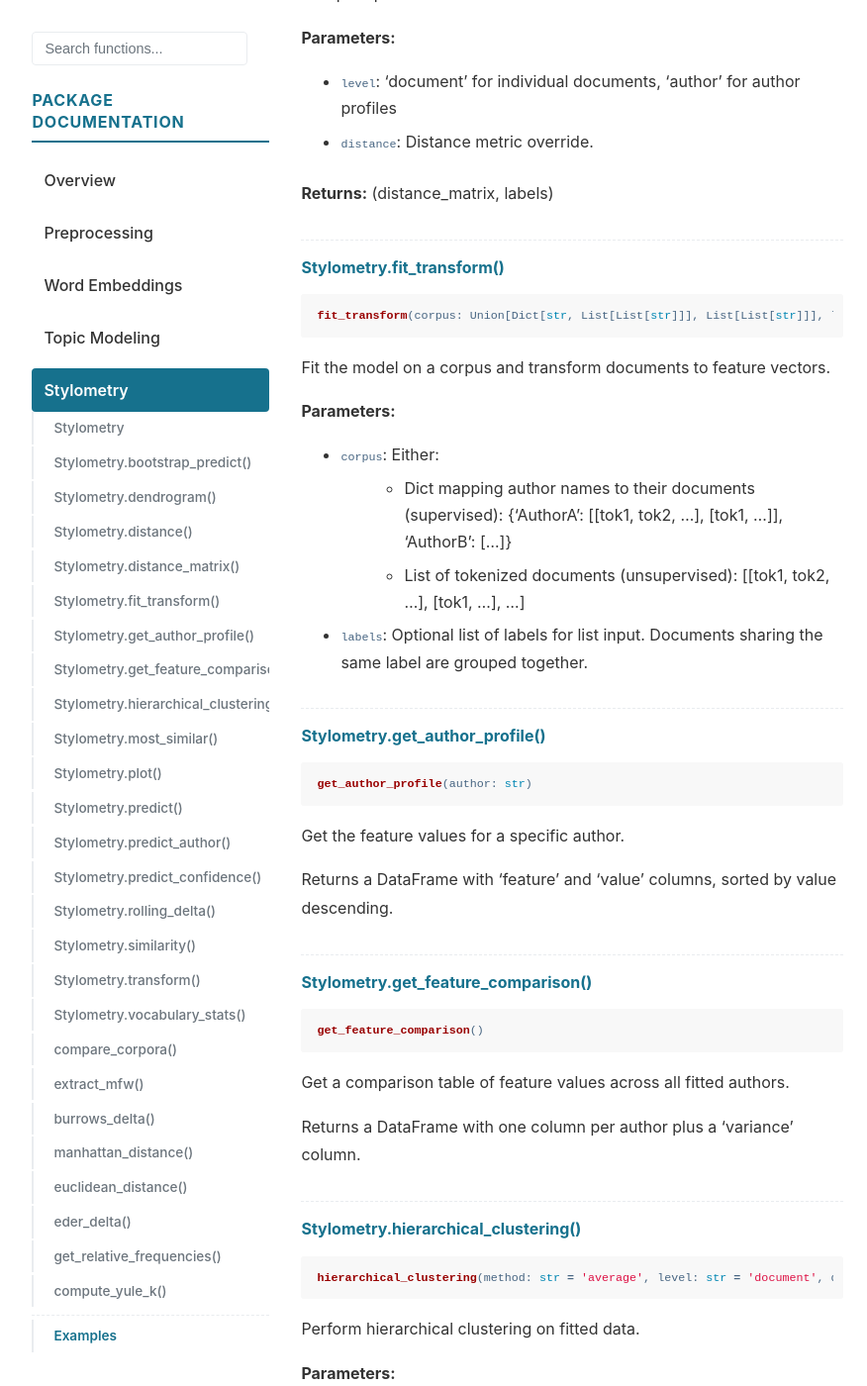
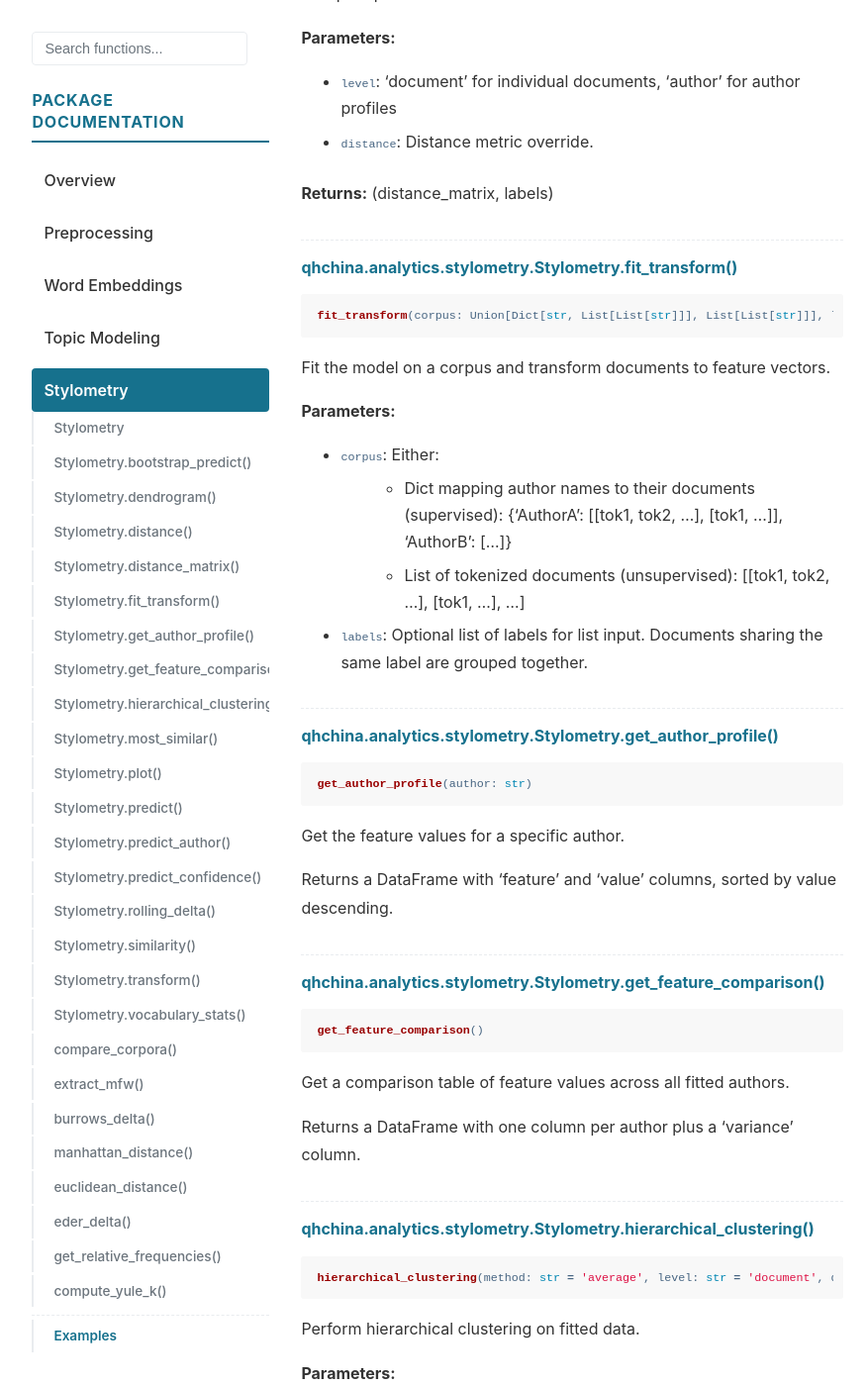
Before and after one commit to mcjkurz/qhchina-web, a Jekyll site: the page built from docs/stylometry/index.md, in a window 1280 px wide and 1400 px high, scrolled down 5213 px. Shown: the whole window at 99% size, without its empty margins (198-1074 px from the left). Built offline with Jekyll 4.4.1, drawn with Linux system fonts in a browser that asks for light colours; comment, search, counter and statistics services are not loaded; some of the changed text lies outside the part shown.

````diff
--- a/docs/stylometry/index.md
+++ b/docs/stylometry/index.md
@@ -96,7 +96,7 @@ dist = stylo.distance('鲁迅_1', '沈从文_1')     # Compare two documents (lo
 
 <!-- API-START -->
 
-<h3 id="stylometry">Stylometry</h3>
+<h3 id="stylometry">qhchina.analytics.stylometry.Stylometry</h3>
 
 ```python
 Stylometry(
@@ -165,7 +165,7 @@ stylo.dendrogram()  # Hierarchical clustering
 author, confidence = stylo.predict(disputed_tokens)
 ```
 
-<h4 id="stylometry-bootstrap_predict">Stylometry.bootstrap_predict()</h4>
+<h4 id="stylometry-bootstrap_predict">qhchina.analytics.stylometry.Stylometry.bootstrap_predict()</h4>
 
 ```python
 bootstrap_predict(text: List[str], n_iter: int = 100, sample_ratio: float = 0.8, distance: Optional[str] = None, seed: Optional[int] = None)
@@ -192,7 +192,7 @@ Dict with:
 - 'distances': Dict of author -> (mean_distance, std_distance)
 - 'n_iterations': Number of iterations performed
 
-<h4 id="stylometry-dendrogram">Stylometry.dendrogram()</h4>
+<h4 id="stylometry-dendrogram">qhchina.analytics.stylometry.Stylometry.dendrogram()</h4>
 
 ```python
 dendrogram(method: str = 'average', level: str = 'document', orientation: str = 'top', figsize: Tuple[int, int] = (12, 8), labels: Optional[List[str]] = None, title: Optional[str] = None, fontsize: int = 10, color_threshold: Optional[float] = None, filename: Optional[str] = None, show: bool = True, distance: Optional[str] = None)
@@ -216,7 +216,7 @@ Visualize hierarchical clustering as a dendrogram.
 **Returns:**
 None if show=True, otherwise dict with 'fig', 'ax', and dendrogram data.
 
-<h4 id="stylometry-distance">Stylometry.distance()</h4>
+<h4 id="stylometry-distance">qhchina.analytics.stylometry.Stylometry.distance()</h4>
 
 ```python
 distance(a: Union[str, List[str]], b: Union[str, List[str]], distance: Optional[str] = None)
@@ -224,7 +224,7 @@ distance(a: Union[str, List[str]], b: Union[str, List[str]], distance: Optional[
 
 Compute the distance between two documents. Lower = more similar.
 
-<h4 id="stylometry-distance_matrix">Stylometry.distance_matrix()</h4>
+<h4 id="stylometry-distance_matrix">qhchina.analytics.stylometry.Stylometry.distance_matrix()</h4>
 
 ```python
 distance_matrix(level: str = 'document', distance: Optional[str] = None)
@@ -239,7 +239,7 @@ Compute pairwise distance matrix from fitted data.
 **Returns:**
 (distance_matrix, labels)
 
-<h4 id="stylometry-fit_transform">Stylometry.fit_transform()</h4>
+<h4 id="stylometry-fit_transform">qhchina.analytics.stylometry.Stylometry.fit_transform()</h4>
 
 ```python
 fit_transform(corpus: Union[Dict[str, List[List[str]]], List[List[str]]], labels: Optional[List[str]] = None)
@@ -256,7 +256,7 @@ Fit the model on a corpus and transform documents to feature vectors.
 - `labels`: Optional list of labels for list input. Documents sharing
   the same label are grouped together.
 
-<h4 id="stylometry-get_author_profile">Stylometry.get_author_profile()</h4>
+<h4 id="stylometry-get_author_profile">qhchina.analytics.stylometry.Stylometry.get_author_profile()</h4>
 
 ```python
 get_author_profile(author: str)
@@ -266,7 +266,7 @@ Get the feature values for a specific author.
 
 Returns a DataFrame with 'feature' and 'value' columns, sorted by value descending.
 
-<h4 id="stylometry-get_feature_comparison">Stylometry.get_feature_comparison()</h4>
+<h4 id="stylometry-get_feature_comparison">qhchina.analytics.stylometry.Stylometry.get_feature_comparison()</h4>
 
 ```python
 get_feature_comparison()
@@ -276,7 +276,7 @@ Get a comparison table of feature values across all fitted authors.
 
 Returns a DataFrame with one column per author plus a 'variance' column.
 
-<h4 id="stylometry-hierarchical_clustering">Stylometry.hierarchical_clustering()</h4>
+<h4 id="stylometry-hierarchical_clustering">qhchina.analytics.stylometry.Stylometry.hierarchical_clustering()</h4>
 
 ```python
 hierarchical_clustering(method: str = 'average', level: str = 'document', distance: Optional[str] = None)
@@ -292,7 +292,7 @@ Perform hierarchical clustering on fitted data.
 **Returns:**
 (linkage_matrix, labels)
 
-<h4 id="stylometry-most_similar">Stylometry.most_similar()</h4>
+<h4 id="stylometry-most_similar">qhchina.analytics.stylometry.Stylometry.most_similar()</h4>
 
 ```python
 most_similar(query: Union[str, List[str]], k: Optional[int] = None, return_distance: bool = False, distance: Optional[str] = None)
@@ -309,7 +309,7 @@ Find the most similar documents to a query.
 **Returns:**
 List of (doc_id, value) tuples sorted by similarity (most similar first).
 
-<h4 id="stylometry-plot">Stylometry.plot()</h4>
+<h4 id="stylometry-plot">qhchina.analytics.stylometry.Stylometry.plot()</h4>
 
 ```python
 plot(method: str = 'pca', level: str = 'document', figsize: Tuple[int, int] = (10, 8), show_labels: bool = True, labels: Optional[List[str]] = None, title: Optional[str] = None, colors: Optional[Dict[str, str]] = None, marker_size: int = 100, fontsize: int = 12, filename: Optional[str] = None, random_state: int = 42, show: bool = True)
@@ -334,7 +334,7 @@ Create a 2D scatter plot of documents or authors.
 **Returns:**
 None if show=True, otherwise (fig, ax) tuple.
 
-<h4 id="stylometry-predict">Stylometry.predict()</h4>
+<h4 id="stylometry-predict">qhchina.analytics.stylometry.Stylometry.predict()</h4>
 
 ```python
 predict(text: List[str], k: int = 1, distance: Optional[str] = None, classifier: Optional[str] = None)
@@ -353,7 +353,7 @@ List of (author, score) tuples.
 - For 'delta': score is distance (lower = more similar)
 - For 'svm': score is probability (higher = more likely)
 
-<h4 id="stylometry-predict_author">Stylometry.predict_author()</h4>
+<h4 id="stylometry-predict_author">qhchina.analytics.stylometry.Stylometry.predict_author()</h4>
 
 ```python
 predict_author(text: List[str], k: int = 1, distance: Optional[str] = None, classifier: Optional[str] = None)
@@ -371,7 +371,7 @@ Convenience method to get just the predicted author name.
 **Returns:**
 Predicted author name (str).
 
-<h4 id="stylometry-predict_confidence">Stylometry.predict_confidence()</h4>
+<h4 id="stylometry-predict_confidence">qhchina.analytics.stylometry.Stylometry.predict_confidence()</h4>
 
 ```python
 predict_confidence(text: List[str], k: int = 1, classifier: Optional[str] = None)
@@ -384,7 +384,7 @@ Abstracts away the difference between delta (distance) and SVM (probability).
 **Returns:**
 List of (author, confidence) tuples where confidence is 0-1, higher = more likely.
 
-<h4 id="stylometry-rolling_delta">Stylometry.rolling_delta()</h4>
+<h4 id="stylometry-rolling_delta">qhchina.analytics.stylometry.Stylometry.rolling_delta()</h4>
 
 ```python
 rolling_delta(text: List[str], reference: Optional[str] = None, window: int = 5000, step: int = 1000, distance: Optional[str] = None, show: bool = True, figsize: Tuple[int, int] = (12, 6), title: Optional[str] = None, filename: Optional[str] = None)
@@ -414,7 +414,7 @@ DataFrame with columns:
 - 'distance': Distance to reference
 - 'end_position': Ending token position of window
 
-<h4 id="stylometry-similarity">Stylometry.similarity()</h4>
+<h4 id="stylometry-similarity">qhchina.analytics.stylometry.Stylometry.similarity()</h4>
 
 ```python
 similarity(a: Union[str, List[str]], b: Union[str, List[str]], distance: Optional[str] = None)
@@ -422,7 +422,7 @@ similarity(a: Union[str, List[str]], b: Union[str, List[str]], distance: Optiona
 
 Compute the similarity between two documents. Higher = more similar.
 
-<h4 id="stylometry-transform">Stylometry.transform()</h4>
+<h4 id="stylometry-transform">qhchina.analytics.stylometry.Stylometry.transform()</h4>
 
 ```python
 transform(tokens: List[str], warn_oov: bool = True)
@@ -438,7 +438,7 @@ Transform a tokenized text to a feature vector using fitted features.
 **Returns:**
 Feature vector (numpy array)
 
-<h4 id="stylometry-vocabulary_stats">Stylometry.vocabulary_stats()</h4>
+<h4 id="stylometry-vocabulary_stats">qhchina.analytics.stylometry.Stylometry.vocabulary_stats()</h4>
 
 ```python
 vocabulary_stats()
@@ -451,7 +451,7 @@ DataFrame with columns: doc_id, author, yule_k, token_count, type_count
 
 <br>
 
-<h3 id="compare_corpora">compare_corpora()</h3>
+<h3 id="compare_corpora">qhchina.analytics.stylometry.compare_corpora()</h3>
 
 ```python
 compare_corpora(
@@ -511,7 +511,7 @@ If as_dataframe is False: List[dict] where each dict contains information
 
 <br>
 
-<h3 id="extract_mfw">extract_mfw()</h3>
+<h3 id="extract_mfw">qhchina.analytics.stylometry.extract_mfw()</h3>
 
 ```python
 extract_mfw(ngram_counts: collections.Counter, n: int = 100)
@@ -538,7 +538,7 @@ print(mfw)
 
 <br>
 
-<h3 id="burrows_delta">burrows_delta()</h3>
+<h3 id="burrows_delta">qhchina.analytics.stylometry.burrows_delta()</h3>
 
 ```python
 burrows_delta(vec_a: numpy.ndarray, vec_b: numpy.ndarray)
@@ -559,7 +559,7 @@ Lower values indicate more similar writing styles.
 
 <br>
 
-<h3 id="manhattan_distance">manhattan_distance()</h3>
+<h3 id="manhattan_distance">qhchina.analytics.stylometry.manhattan_distance()</h3>
 
 ```python
 manhattan_distance(vec_a: numpy.ndarray, vec_b: numpy.ndarray)
@@ -576,7 +576,7 @@ Compute Manhattan (L1) distance between two vectors.
 
 <br>
 
-<h3 id="euclidean_distance">euclidean_distance()</h3>
+<h3 id="euclidean_distance">qhchina.analytics.stylometry.euclidean_distance()</h3>
 
 ```python
 euclidean_distance(vec_a: numpy.ndarray, vec_b: numpy.ndarray)
@@ -593,7 +593,7 @@ Compute Euclidean (L2) distance between two vectors.
 
 <br>
 
-<h3 id="eder_delta">eder_delta()</h3>
+<h3 id="eder_delta">qhchina.analytics.stylometry.eder_delta()</h3>
 
 ```python
 eder_delta(vec_a: numpy.ndarray, vec_b: numpy.ndarray)
@@ -610,7 +610,7 @@ Reference: Eder, M. (2013). "Mind your corpus: systematic errors in authorship a
 
 <br>
 
-<h3 id="get_relative_frequencies">get_relative_frequencies()</h3>
+<h3 id="get_relative_frequencies">qhchina.analytics.stylometry.get_relative_frequencies()</h3>
 
 ```python
 get_relative_frequencies(items: List[str])
@@ -623,7 +623,7 @@ Dict mapping each unique item to its relative frequency (count / total)
 
 <br>
 
-<h3 id="compute_yule_k">compute_yule_k()</h3>
+<h3 id="compute_yule_k">qhchina.analytics.stylometry.compute_yule_k()</h3>
 
 ```python
 compute_yule_k(tokens: List[str])
````
Also changed, not shown: docs/collocations/index.md (+4 -4 lines), docs/helpers/index.md (+12 -12 lines), docs/preprocessing/index.md (+13 -13 lines), docs/topic_modeling/index.md (+23 -23 lines), docs/word_embeddings/index.md (+25 -25 lines).
